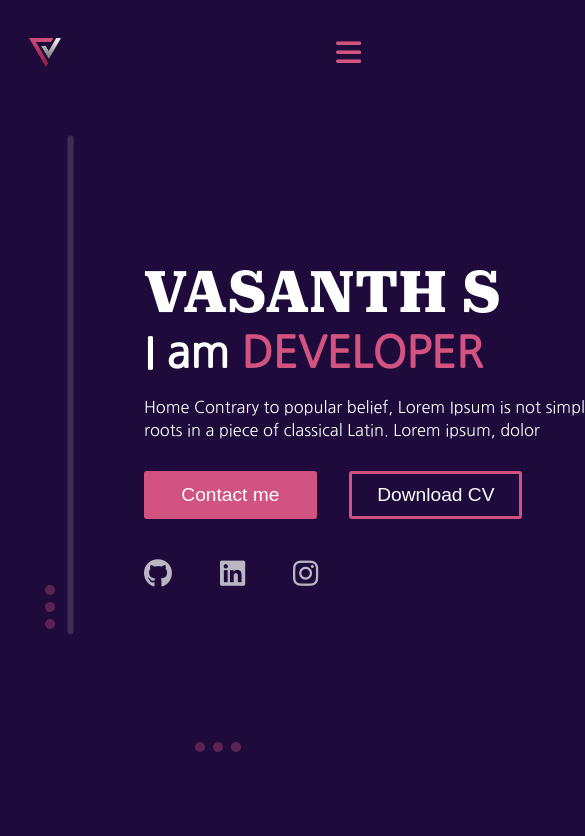
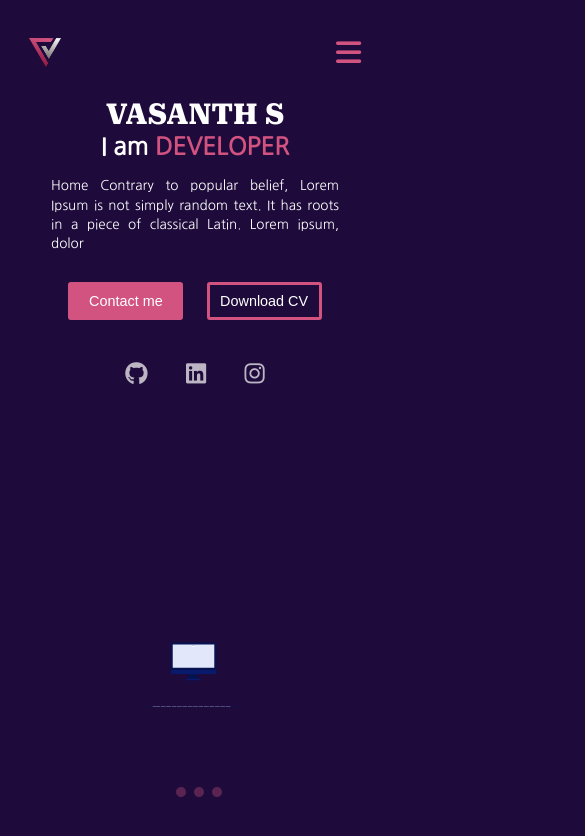
Before and after one commit to vskvasanth77/portfolio, a React (Create React App) app: page / in a window 390 px wide. Shown: the top 836 px of the page, 585 px wide, since content can reach past the window. Built offline with nearby package versions, Linux system fonts and the light colour scheme.

Commit message:
mobile view styles added

```diff
--- a/src/styles/Home.css
+++ b/src/styles/Home.css
@@ -128,3 +128,76 @@
   width: 60rem;
   height: 60rem;
 }
+
+/*Here after is for mobile view*/
+
+/**/
+@media (max-width: 480px) {
+  .home_container {
+    display: flex;
+    flex-direction: column;
+    height: 80vh;
+  }
+
+  .home_container_left {
+    margin: 3rem auto;
+    text-align: center;
+  }
+  .home_header {
+    font-size: 3rem;
+  }
+  .home_header_sub {
+    font-size: 2.5rem;
+  }
+  .pink {
+    font-size: 2.5rem;
+  }
+  .home_header_p {
+    font-size: 1.4rem;
+    width: 30rem;
+    text-align: justify;
+    line-height: 2rem;
+  }
+
+  .home_container_left_btn_handler {
+    gap: 2.4rem;
+    display: flex;
+    justify-content: center;
+  }
+
+  .home_container_left_btn_handler_btn1 {
+    width: 12rem;
+    height: 4rem;
+    font-size: 1.5rem;
+  }
+  .home_container_left_btn_handler_btn2 {
+    width: 12rem;
+    height: 4rem;
+    font-size: 1.5rem;
+  }
+  .home_container_left_social_handler {
+    display: flex;
+    justify-content: center;
+    gap: 4rem;
+  }
+  .icons {
+    font-size: 2.4rem;
+  }
+  .sidebar,
+  .sidedot {
+    display: none;
+  }
+
+  .middot {
+    position: absolute;
+    left: 45%;
+    bottom: -8%;
+  }
+  .home_container_right {
+    margin: 1rem auto;
+  }
+  .home_container_right_comupter {
+    width: 25rem;
+    height: 25rem;
+  }
+}
```
